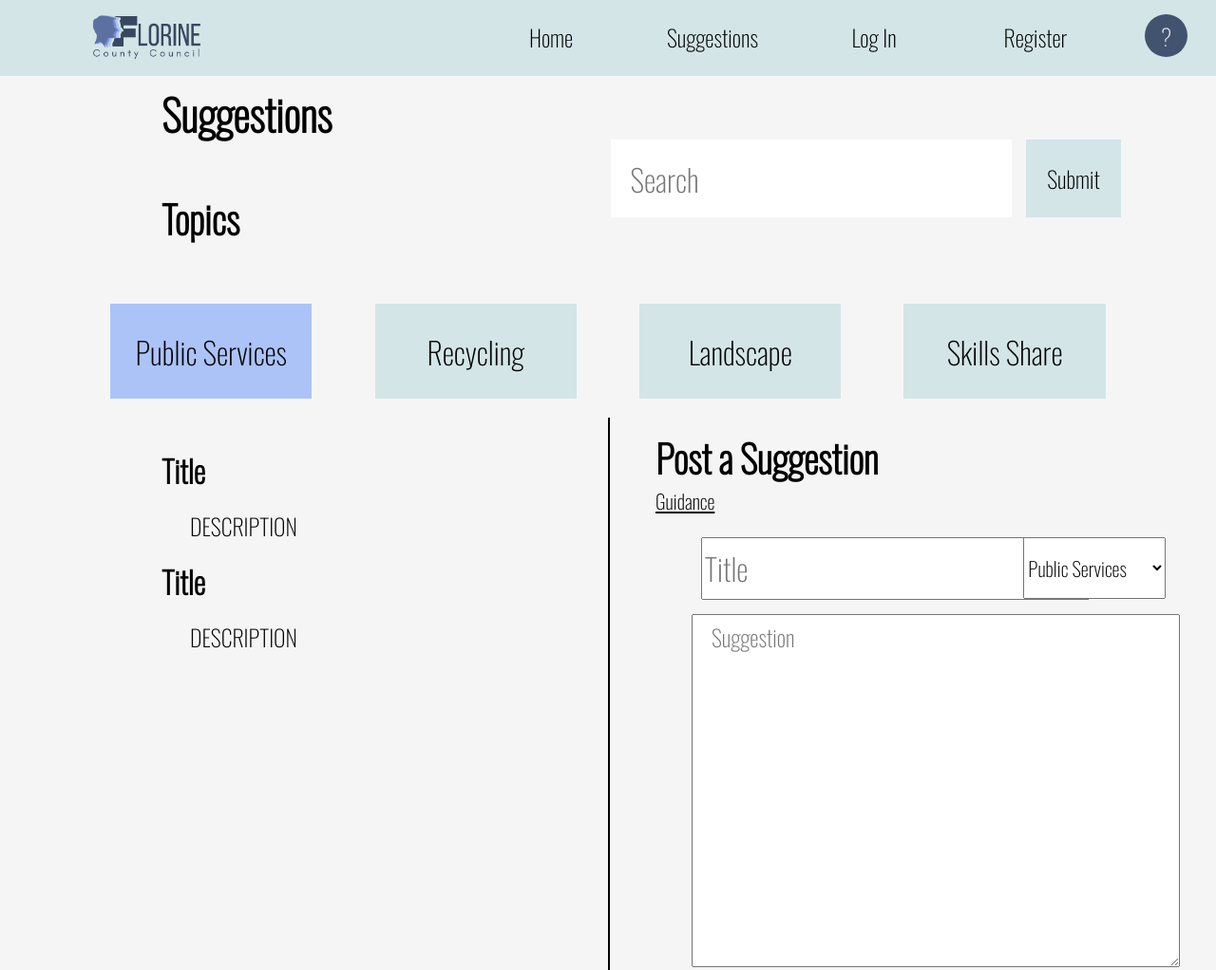
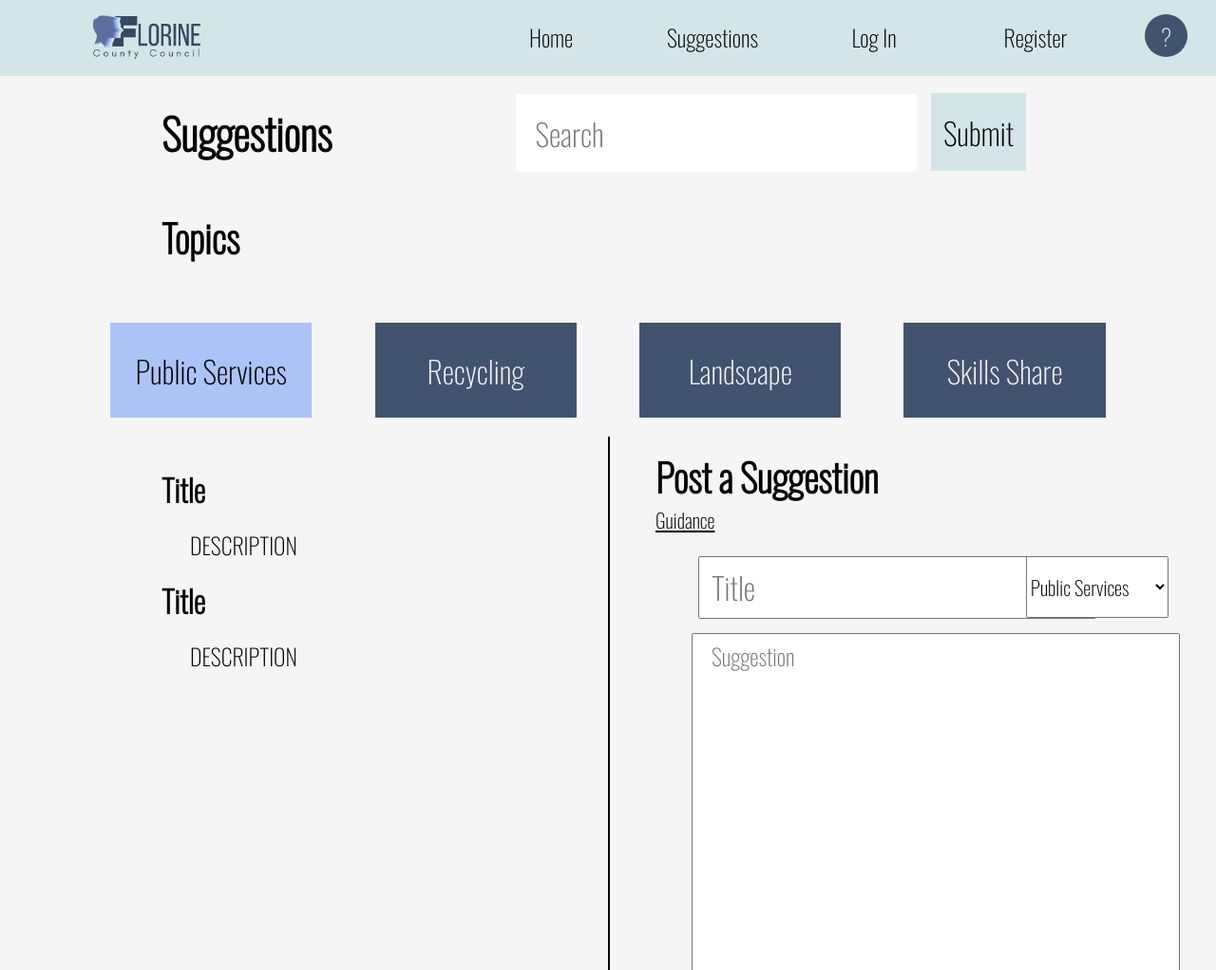
Before and after one commit to rkumari2/florin_client, a website with bundled scripts: page suggestions.html in a window 1280 px wide. Shown: the top 1022 px of the page at 95% size. Built offline with nearby package versions, Linux system fonts and the light colour scheme.

Commit message:
alignemnt changes

```diff
--- a/assets/suggestions.css
+++ b/assets/suggestions.css
@@ -41,7 +41,8 @@ body *{
     position: relative;
     align-items: center;
     justify-content: space-between;
-    padding: 0px 200px 0px 100px ;
+    gap: 20px;
+    padding: 20px 200px 0px 100px ;
     height: 80px;
 }
 
@@ -57,10 +58,7 @@ body *{
     align-items: center;
     justify-content: center;
     padding: 0;
-    margin: 0;
-    position: absolute;
-    right: 100px;
-    top: 10px;
+    margin: 20px 0;
 }
 
 #search{
@@ -75,15 +73,18 @@ body *{
 #searchSubmit{
     width: 100px;
     height: 82px;
-    transform: translateY(-4px);
+    transform: translateY(-1px);
     background-color: var(--lightestblue);
     border: none;
-    font-size: 1.5rem;
+    font-size: 2rem;
+    transition: 0.1s ease-in-out;
 }
+
 
 #searchSubmit:hover{
     cursor: pointer;
     background-color: var(--lightblue);
+    transition: 0.1s ease-in-out;
 }
 
 .upper-container>h3{
@@ -98,7 +99,8 @@ body *{
 }
 
 .card{
-    background-color: var(--lightestblue);
+    background-color: var(--darkgreyblue);
+    color: whitesmoke;
     width: 18%;
     height: 100px;
     display: flex;
@@ -117,7 +119,7 @@ body *{
     content: "";
     width: 100px;
     height: 3px;
-    background-color: black;
+    background-color: white;
     position: absolute;
     bottom: 25px;
     animation: hoverbar-out 0.3s forwards;
@@ -157,6 +159,11 @@ body *{
 
 .target{
     background-color: var(--lightblue);
+    color: black;
+}
+
+.target>h4::before{
+    background-color: black;
 }
 
 .lower-container{
@@ -244,6 +251,7 @@ body *{
     height: 60px;
     font-size: 2rem;
     margin-top: 30px;
+    padding-left: 12px ;
     transform: translate(40px,-15px);
 }
 
@@ -259,10 +267,13 @@ body *{
     height: 70px;
     font-size: 2rem;
     background-color: var(--lightestblue);
-    border: solid 1px black;
+    border: none;
+    transition: 0.1s ease-in-out;
 }
 
 #submit:hover{
     cursor:pointer;
     background-color: var(--lightblue);
+    transition: 0.1s ease-in-out;
+
 }
--- a/suggestions.html
+++ b/suggestions.html
@@ -61,7 +61,7 @@
                             <option value="skills">Skill Share</option>
                         </select>
                     </div>
-                    <textarea name="content" id="content" cols="30" rows="10" placeholder="Suggestion" required></textarea>
+                    <textarea maxlength="200" ="content" id="content" cols="30" rows="10" placeholder="Suggestion" required></textarea>
                     <input type="submit" value="Submit" id="submit">
                 </form>
             </div>
```
